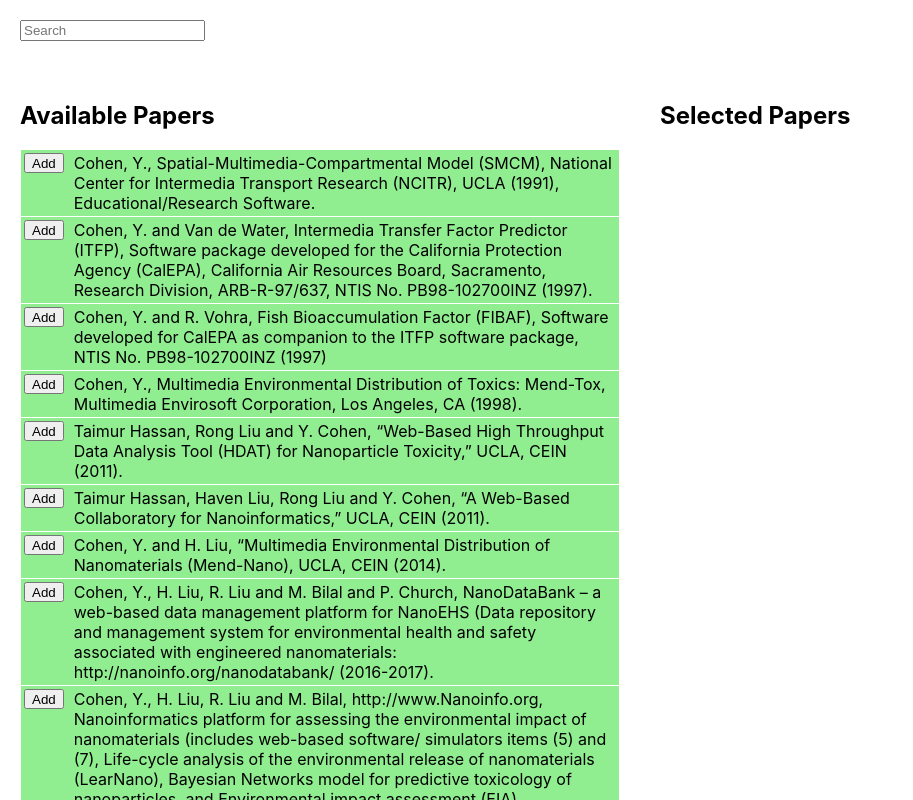
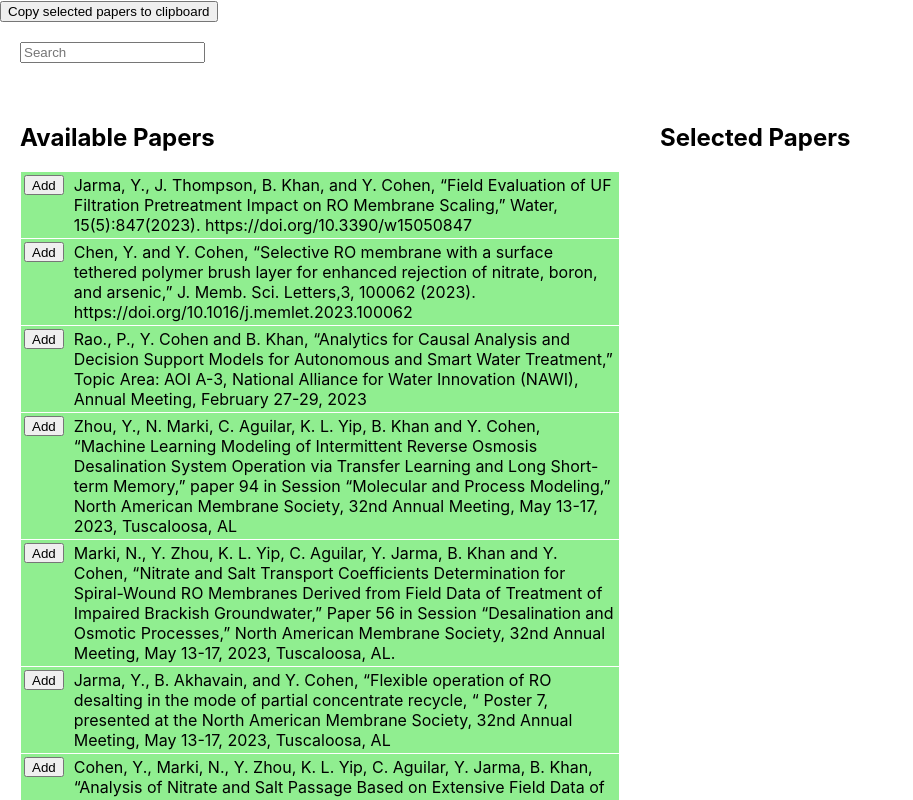
Before and after one commit to michaelbunte/polysep_paper_finder, a React (Create React App) app: page / in a window 1280 px wide. Shown: the top 800 px of the page, without its empty margins (0-913 px from the left). Built offline with nearby package versions, Linux system fonts and the light colour scheme.

Commit message:
implemented sorting by year

```diff
--- a/src/App.js
+++ b/src/App.js
@@ -4,10 +4,41 @@
 import { useState } from 'react';
 
 function App() {
+  const find_realistic_date = (str) => {
+    const match = str.match(re);
+    if (match == null) { return 0;}
+    if (match.length < 2) { return 0;}
+    let matchNum = parseInt(match[1]);
+    if(matchNum >= REALISTIC_DATE_MIN && matchNum <= REALISTIC_DATE_MAX) {
+      return matchNum;
+    }
+    return find_realistic_date(str.slice(match.index + 3, str.length));
+  }
+
+  const year_sort = (str1, str2) => {
+    const val1 = find_realistic_date(str1);
+    const val2 = find_realistic_date(str2);
+    return val2 - val1;
+  };
+
+  const re = /(?:\D|^)(\d{4})(?=\D|$)/;
+  const REALISTIC_DATE_MIN = 1970;
+  const REALISTIC_DATE_MAX = 2025;
 
   let [searchText, setSearchText] = useState("");
   let [selectedPapers, setSelectedPapers] = useState([]);
-  let filtered_data = json_data.filter(name => name.toLowerCase().includes(searchText));
+  let filtered_data = json_data
+    .filter(name => name.toLowerCase().includes(searchText))
+    .sort(year_sort);
+
+
+  const f = filtered_data.map((str) => {
+    const match = str.match(re);
+    if (match == null) { return "0";}
+    if (match.length < 2) { return "0";}
+    return match[1];
+  })
+  console.log(f);
 
   let handleSearchChange = (e) => {
     setSearchText(e.target.value);
@@ -16,6 +47,8 @@
   let handleAddPress = (e) => {
     console.log(selectedPapers)
     let item_index = parseInt(e.target.name.split('_')[1]);
+    if (selectedPapers.includes(filtered_data[item_index])) { return; }
+
     setSelectedPapers([...selectedPapers, filtered_data[item_index]]);
   }
 
@@ -28,14 +61,14 @@
 
   let papers = filtered_data.map((paper, index) => {
     return (
-      <div style={{ padding: "3px", display: "flex", background: "lightgreen", margin: "1px"}}>
+      <div style={{ padding: "3px", display: "flex", background: "lightgreen", margin: "1px" }}>
         <input
           type="button"
           style={{ marginRight: "10px", height: "20px" }}
           value="Add"
           name={`add_${index}`}
           key={`add_${index}`}
-          onClick={handleAddPress}/>
+          onClick={handleAddPress} />
         {paper}
       </div>
     )
@@ -43,14 +76,14 @@
 
   let chosenPapers = selectedPapers.map((paper, index) => {
     return (
-      <div style={{ padding: "3px", display: "flex", background: "lightblue", margin: "1px"}}>
+      <div style={{ padding: "3px", display: "flex", background: "lightblue", margin: "1px" }}>
         <input
           type="button"
           style={{ marginRight: "10px", height: "20px" }}
           value="Remove"
           name={`remove_${index}`}
           key={`remove_${index}`}
-          onClick={handleRemovePress}/>
+          onClick={handleRemovePress} />
         {paper}
       </div>
     )
@@ -58,6 +91,14 @@
 
   return (
     <div >
+      <button onClick={() => {
+        let output = "";
+        selectedPapers.map((paper) => { output += paper + "\n\n"; })
+        console.log(output);
+        navigator.clipboard.writeText(output);
+      }}>
+        Copy selected papers to clipboard
+      </button>
       <form>
         <input
           placeholder='Search'
@@ -66,12 +107,12 @@
           onChange={handleSearchChange} />
       </form>
 
-      <div style={{display: "flex"}}>
+      <div style={{ display: "flex" }}>
         <div style={{ padding: "20px", flex: "1" }}>
           <h2>Available Papers</h2>
           {papers}
         </div>
-        <div style={{ padding: "20px", flex: "1"}}>
+        <div style={{ padding: "20px", flex: "1" }}>
           <h2>Selected Papers</h2>
           {chosenPapers}
         </div>
```
